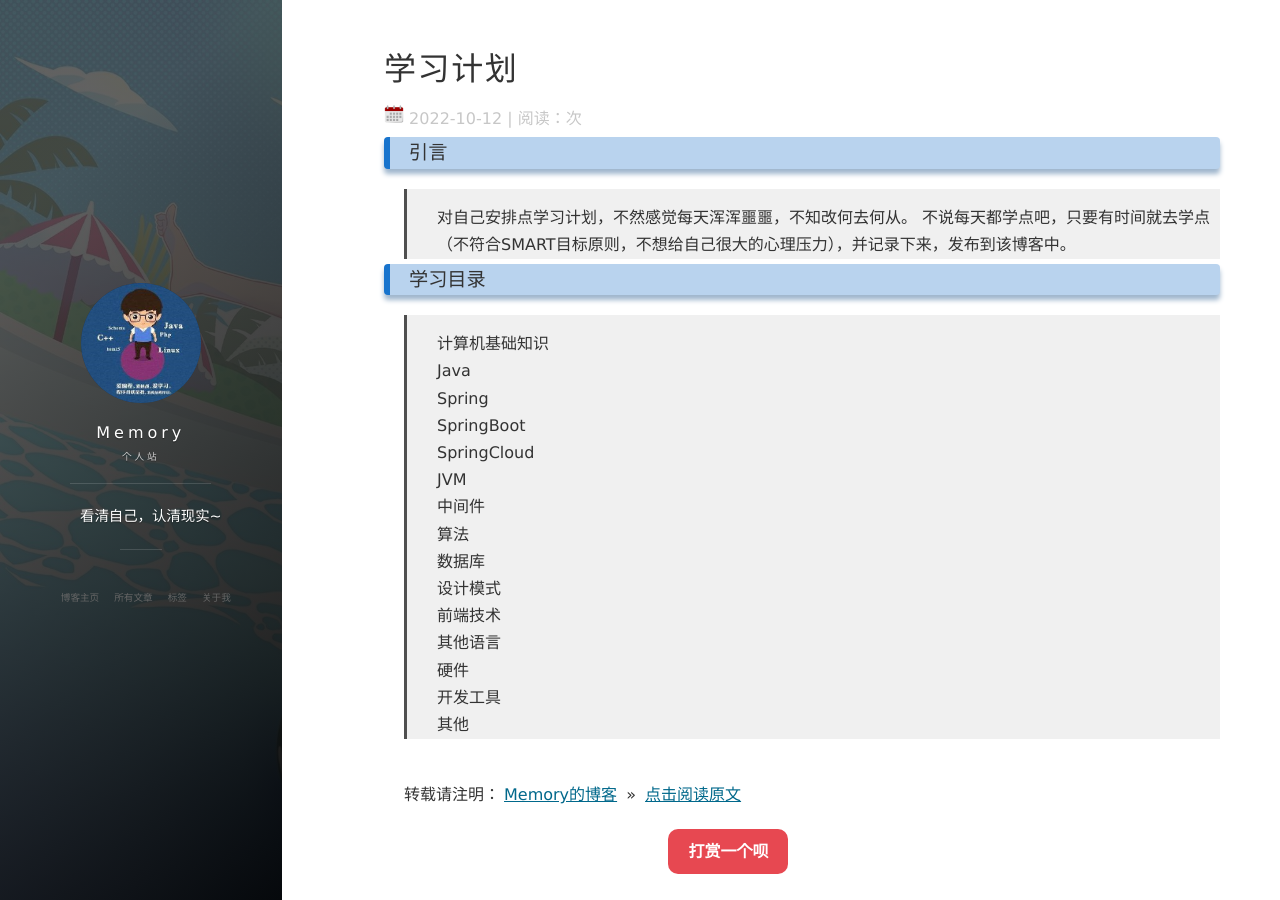
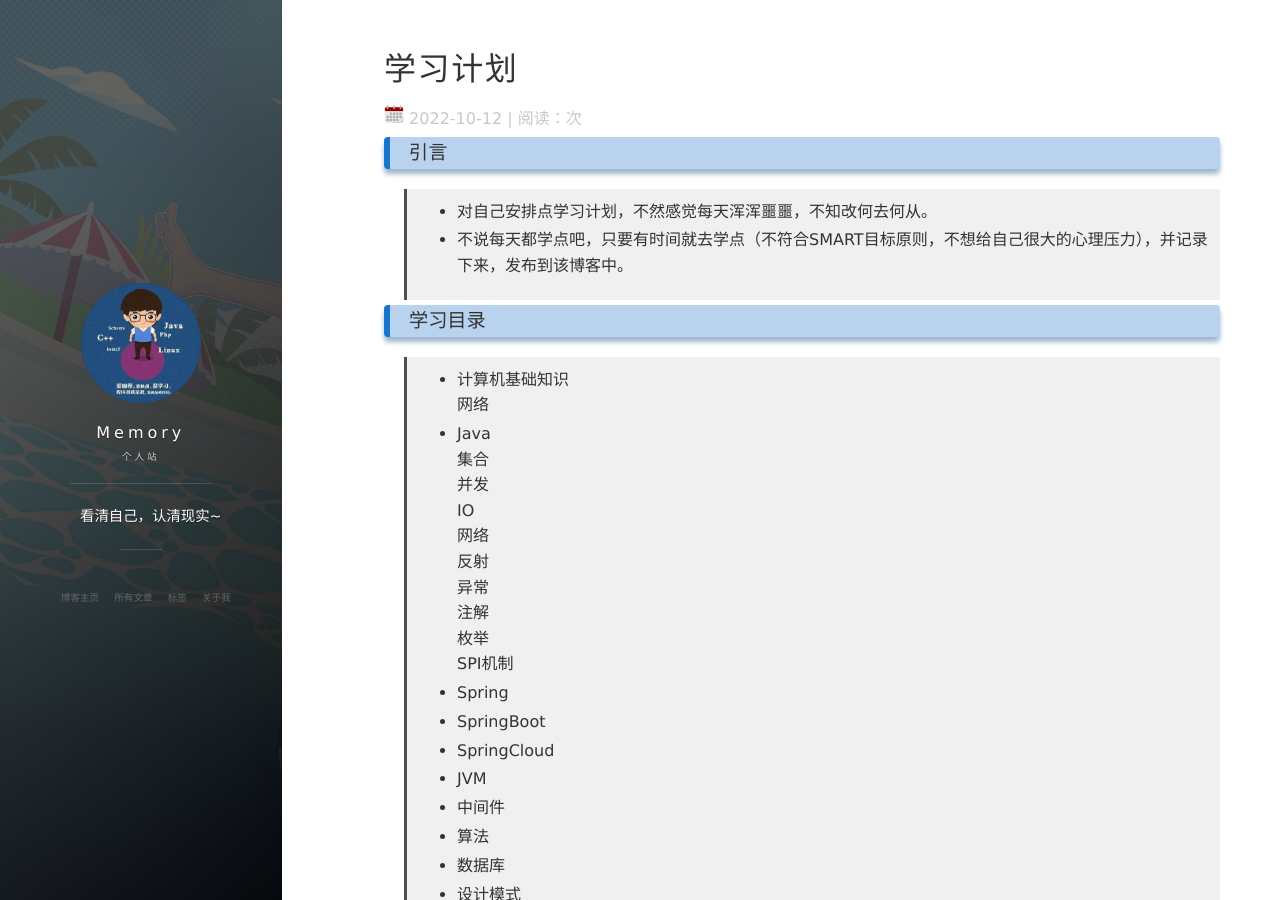
Before and after one commit to dhshenc/dhshenc.github.io, a Jekyll site: the page built from _posts/其他/2020-10-12-学习计划.md, in a window 1280 px wide and 900 px high. Built offline with Jekyll 4.4.1, drawn with Linux system fonts in a browser that asks for light colours; nearby versions of some CDN libraries; comment, search, counter and statistics services are not loaded.

Commit message:
更新学习计划
Change-Id: I8f0ed0be2d1e170f7f3c06557ea44be379c6db41

```diff
--- a/_posts/其他/2020-10-12-学习计划.md
+++ b/_posts/其他/2020-10-12-学习计划.md
@@ -6,26 +6,36 @@ tag: 其他
 ---
 ### 引言
 
-> 对自己安排点学习计划，不然感觉每天浑浑噩噩，不知改何去何从。
-> 不说每天都学点吧，只要有时间就去学点（不符合SMART目标原则，不想给自己很大的心理压力），并记录下来，发布到该博客中。
+> * 对自己安排点学习计划，不然感觉每天浑浑噩噩，不知改何去何从。
+> * 不说每天都学点吧，只要有时间就去学点（不符合SMART目标原则，不想给自己很大的心理压力），并记录下来，发布到该博客中。
 
 ### 学习目录
 
-> 计算机基础知识
-> Java
-> Spring
-> SpringBoot
-> SpringCloud
-> JVM
-> 中间件
-> 算法
-> 数据库
-> 设计模式
-> 前端技术
-> 其他语言
-> 硬件
-> 开发工具
-> 其他
+> * 计算机基础知识
+>    网络
+> * Java
+>    集合
+>    并发
+>    IO
+>    网络
+>    反射
+>    异常
+>    注解
+>    枚举
+>    SPI机制
+> * Spring
+> * SpringBoot
+> * SpringCloud
+> * JVM
+> * 中间件
+> * 算法
+> * 数据库
+> * 设计模式
+> * 前端技术
+> * 其他语言
+> * 硬件
+> * 开发工具
+> * 其他
 
 <br>
 
```
